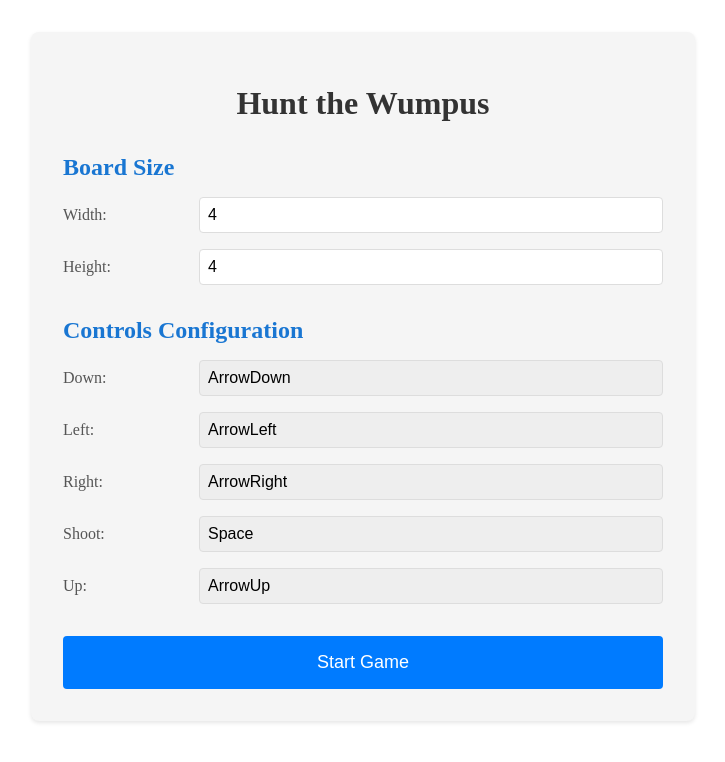
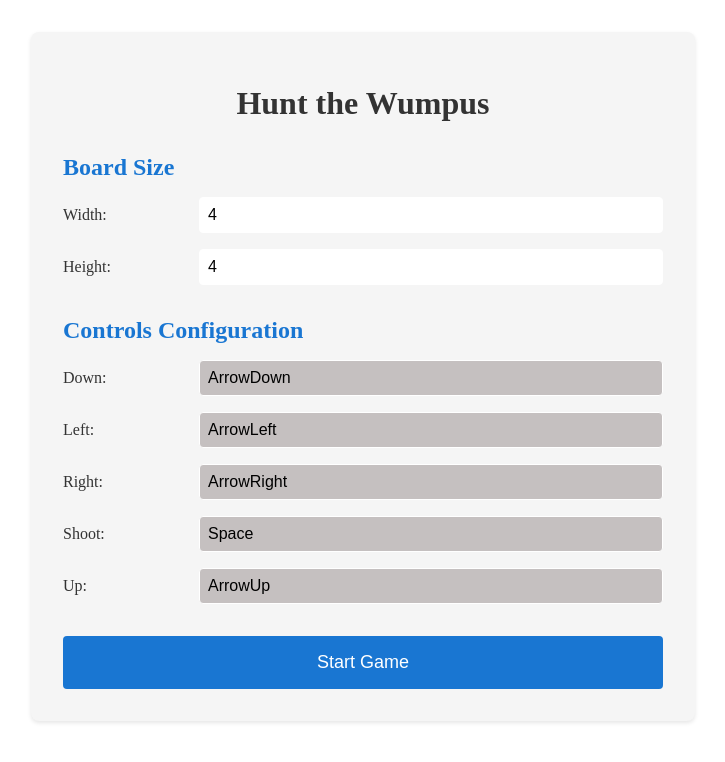
Before and after one commit to deepname/wumpus-game, an Angular app: page / in a window 1280 px wide. Shown: the top 762 px of the page, without its empty margins (277-1002 px from the left). Built offline with nearby package versions, Linux system fonts and the light colour scheme.

Commit message:
mod colors

```diff
--- a/src/app/components/game/game.component.scss
+++ b/src/app/components/game/game.component.scss
@@ -69,7 +69,7 @@
     margin-top: 2rem;
 
     p {
-      color: #666;
+      color: $text-color;
       margin: 0.5rem 0;
     }
 
@@ -77,14 +77,14 @@
       display: inline-block;
       margin-top: 1rem;
       padding: px-to-rem(8) px-to-rem(16);
-      background-color: #6c757d;
-      color: white;
+      background-color: $primary-color;
+      color: $white;
       text-decoration: none;
       border-radius: px-to-rem(4);
       transition: background-color 0.2s;
 
       &:hover {
-        background-color: #29475f;
+        background-color: $primary-color-dark;
       }
     }
   }
--- a/src/app/components/menu/menu.component.scss
+++ b/src/app/components/menu/menu.component.scss
@@ -40,23 +40,23 @@
 
     label {
       font-weight: 500;
-      color: #555;
+      color: $text-color;
     }
 
     input {
       padding: px-to-rem(8);
-      border: px-to-rem(1) solid #ddd;
+      border: px-to-rem(1) solid $surface-color;
       border-radius: px-to-rem(4);
       font-size: px-to-rem(16);
 
       &[readonly] {
-        background-color: #eee;
+        background-color: $surface-color-dark;
         cursor: pointer;
       }
 
       &:focus {
         outline: none;
-        border-color: #007bff;
+        border-color: $primary-color;
         box-shadow: 0 0 0 px-to-rem(2) rgba(0, 123, 255, 0.25);
       }
     }
@@ -66,20 +66,20 @@
     display: block;
     width: 100%;
     padding: px-to-rem(16);
-    background-color: #007bff;
-    color: white;
+    background-color: $primary-color;
+    color: $white;
     border: none;
     border-radius: px-to-rem(4);
     font-size: px-to-rem(18);
     cursor: pointer;
     transition: background-color 0.2s;
+    &:disabled {
+      opacity: 0.5;
+      cursor: not-allowed;
+    }
 
     &:hover {
-      background-color: #0056b3;
-    }
-
-    &:active {
-      background-color: #004085;
+      background-color: $primary-color-dark;
     }
   }
 }
--- a/src/styles/_colors.scss
+++ b/src/styles/_colors.scss
@@ -2,15 +2,18 @@
 
 // Paleta de colores base para la app Hunt the Wumpus
 $primary-color: #1976d2;
+$primary-color-dark: #114b85;
 $secondary-color: #f5f5f5;
 $accent-color: #ff9800;
 $danger-color: #e53935;
 $success-color: #43a047;
 $warning-color: #ffa726;
+$white: #fff;
 
 // Neutros
 $background-color: #f5f5f5;
 $surface-color: #ffffff;
+$surface-color-dark: #c5c0c0;
 $text-color: #333;
 $text-light: #fff;
 
```
